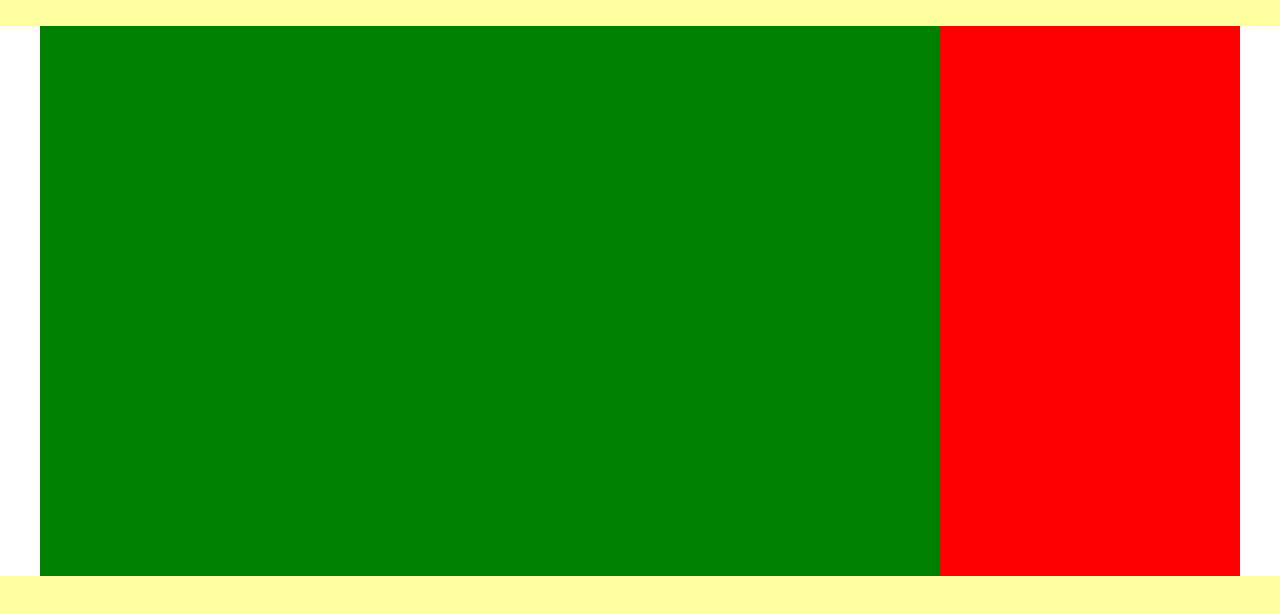
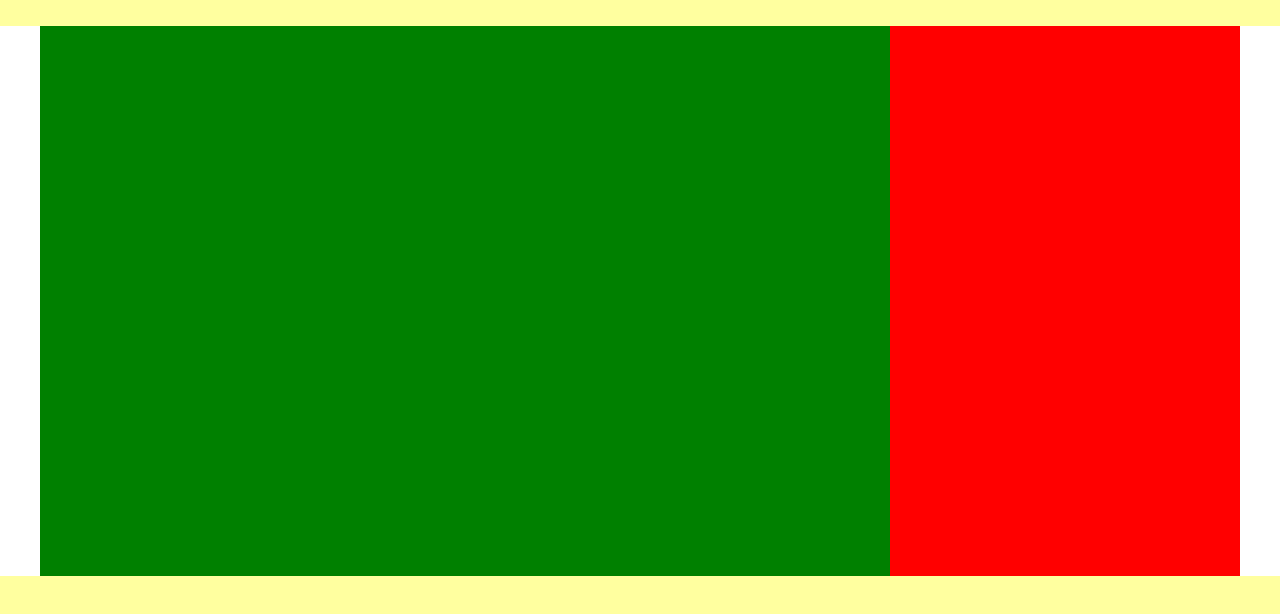
Before and after one commit to maxeleron/MaxEff, a plain HTML site: page pomodoro.html in a window 1280 px wide. Shown: the part 74-688 px from the top of the page. Drawn offline with Linux system fonts and the light colour scheme.

Commit message:
0.061 version
- Changed width of blocks (at <Main> pomodoro).

```diff
--- a/css/pomodoro.css
+++ b/css/pomodoro.css
@@ -20,7 +20,7 @@ body {}
 #pomodoroApp {
 	/*Properties*/
 	height: 550px;
-	width: calc(100% - 380px);
+	width: calc(100% - 430px);
 	/*View*/
 	background: green;
 	/*Position*/
@@ -31,7 +31,7 @@ body {}
 #info {
 	/*Properties*/
 	height: 550px;
-	width: 300px;
+	width: 350px;
 	/*View*/
 	background: red;
 	/*Position*/
```
